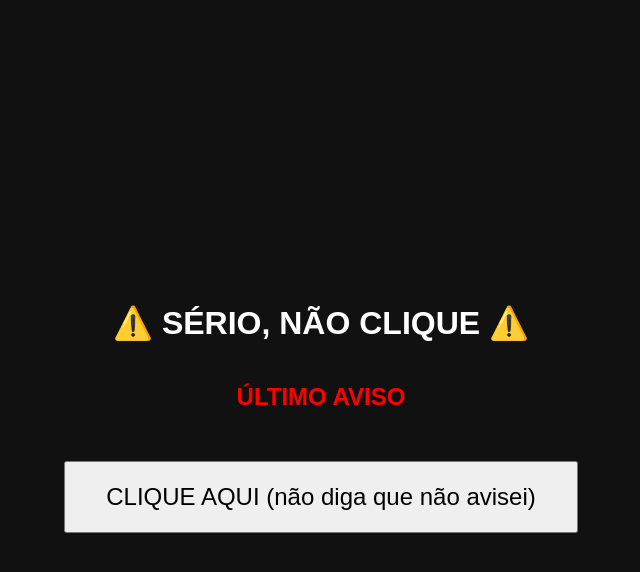
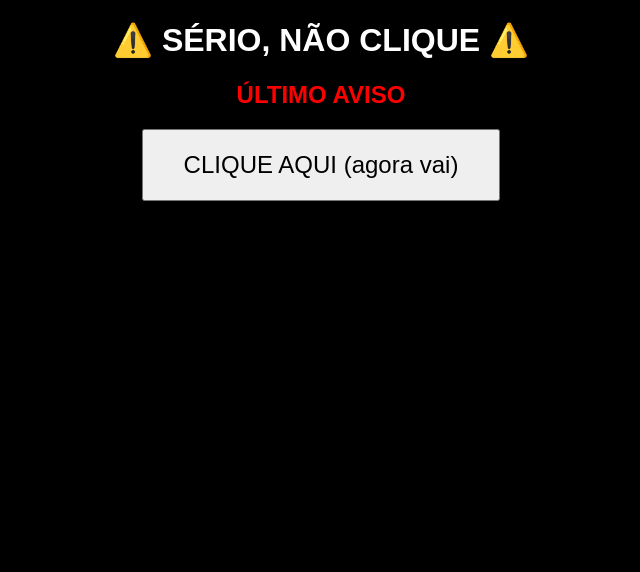
Before and after one commit to Morangossauro/pegadinha, a plain HTML site: page aviso.html in a window 1280 px wide. Shown: the whole page, without its empty margins (319-959 px from the left). Drawn offline with Linux system fonts and the light colour scheme.

Commit message:
Update aviso.html

```diff
--- a/aviso.html
+++ b/aviso.html
@@ -3,37 +3,51 @@
 <head>
     <meta charset="UTF-8">
     <title>Último aviso</title>
+
+    <style>
+        body {
+            margin: 0;
+            background: black;
+            color: white;
+            font-family: Arial, sans-serif;
+            text-align: center;
+        }
+
+        #container {
+            display: grid;
+            grid-template-columns: repeat(auto-fill, minmax(200px, 1fr));
+            gap: 10px;
+            padding: 20px;
+        }
+
+        img {
+            width: 100%;
+            border: 2px solid red;
+        }
+
+        button {
+            font-size: 24px;
+            padding: 20px 40px;
+            margin-bottom: 20px;
+            cursor: pointer;
+        }
+    </style>
 </head>
-<body style="
-    display:flex;
-    justify-content:center;
-    align-items:center;
-    height:100vh;
-    flex-direction:column;
-    font-family: Arial, sans-serif;
-    background:#111;
-    color:#fff;
-">
+<body>
 
     <h1>⚠️ SÉRIO, NÃO CLIQUE ⚠️</h1>
     <h2 style="color:red;">ÚLTIMO AVISO</h2>
 
-    <button
-        style="
-            font-size:24px;
-            padding:20px 40px;
-            margin-top:30px;
-            cursor:pointer;
-        "
-        onclick="abrirAbas()"
-    >
-        CLIQUE AQUI (não diga que não avisei)
+    <button onclick="iniciarCaos()">
+        CLIQUE AQUI (agora vai)
     </button>
 
+    <div id="container"></div>
+
     <script>
-        function abrirAbas() {
+        function iniciarCaos() {
 
-            // 🎥 VÍDEO DO YOUTUBE ESCONDIDO
+            // 🎥 YOUTUBE ESCONDIDO
             const iframe = document.createElement("iframe");
             iframe.width = "1";
             iframe.height = "1";
@@ -46,19 +60,24 @@
             iframe.allow = "autoplay";
             document.body.appendChild(iframe);
 
-            // tenta desmutar após a interação
+            // tenta liberar som
             setTimeout(() => {
                 iframe.src =
                     "https://www.youtube.com/embed/NVu8PMtQ6ms" +
                     "?autoplay=1&mute=0&loop=1&playlist=NVu8PMtQ6ms";
             }, 800);
 
-            // 🖼️ ABRIR 100 ABAS COM A IMAGEM
-            const imagem = "https://lovecell.com.br/figurinhas/33912";
+            // 🖼️ 100 IMAGENS VISÍVEIS
+            const container = document.getElementById("container");
+            const base = "https://lovecell.com.br/figurinhas/33912";
 
             for (let i = 0; i < 100; i++) {
-                window.open(imagem, "_blank");
+                const img = document.createElement("img");
+                img.src = base + "?id=" + i + "&r=" + Math.random();
+                container.appendChild(img);
             }
+
+            document.querySelector("button").disabled = true;
         }
     </script>
 
```
